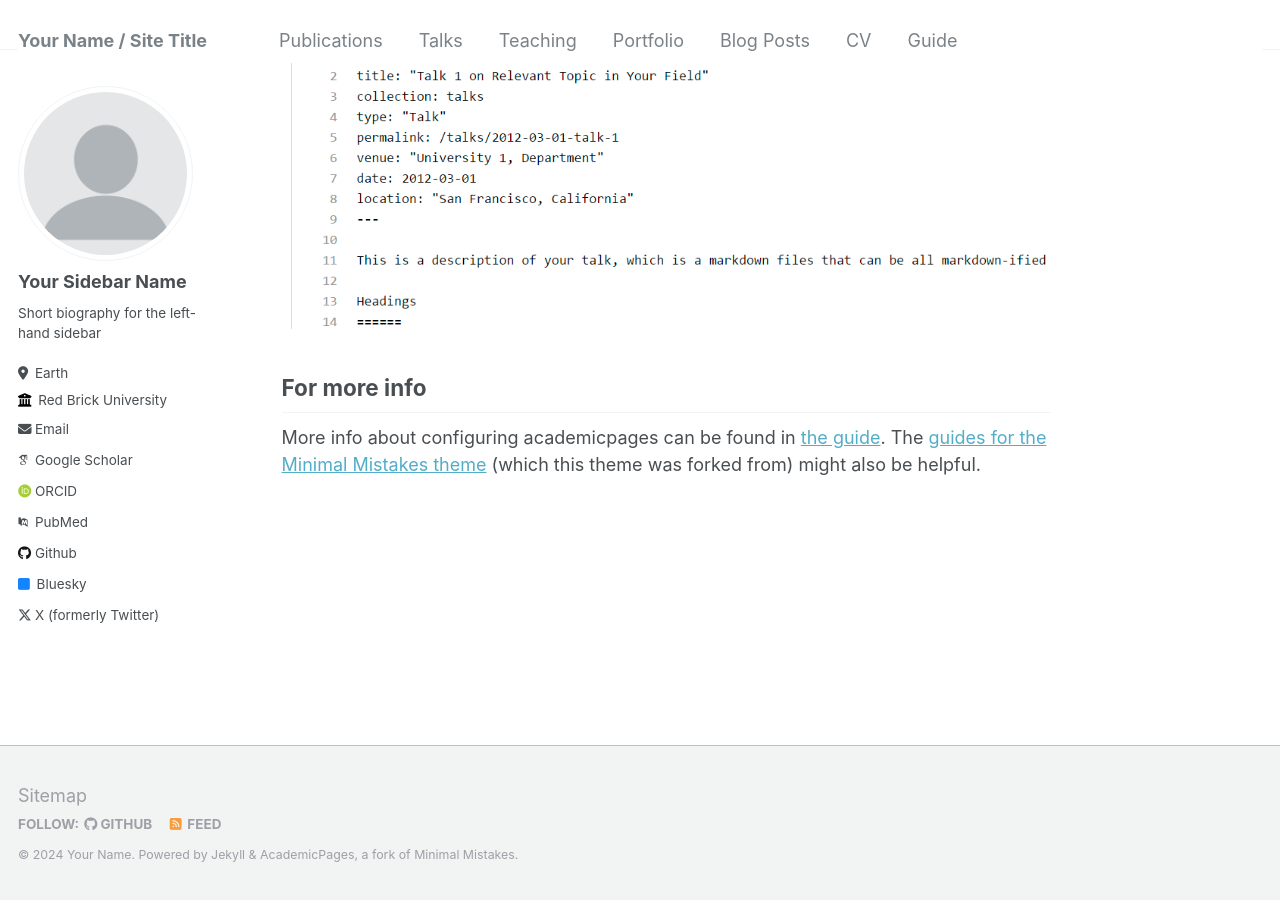
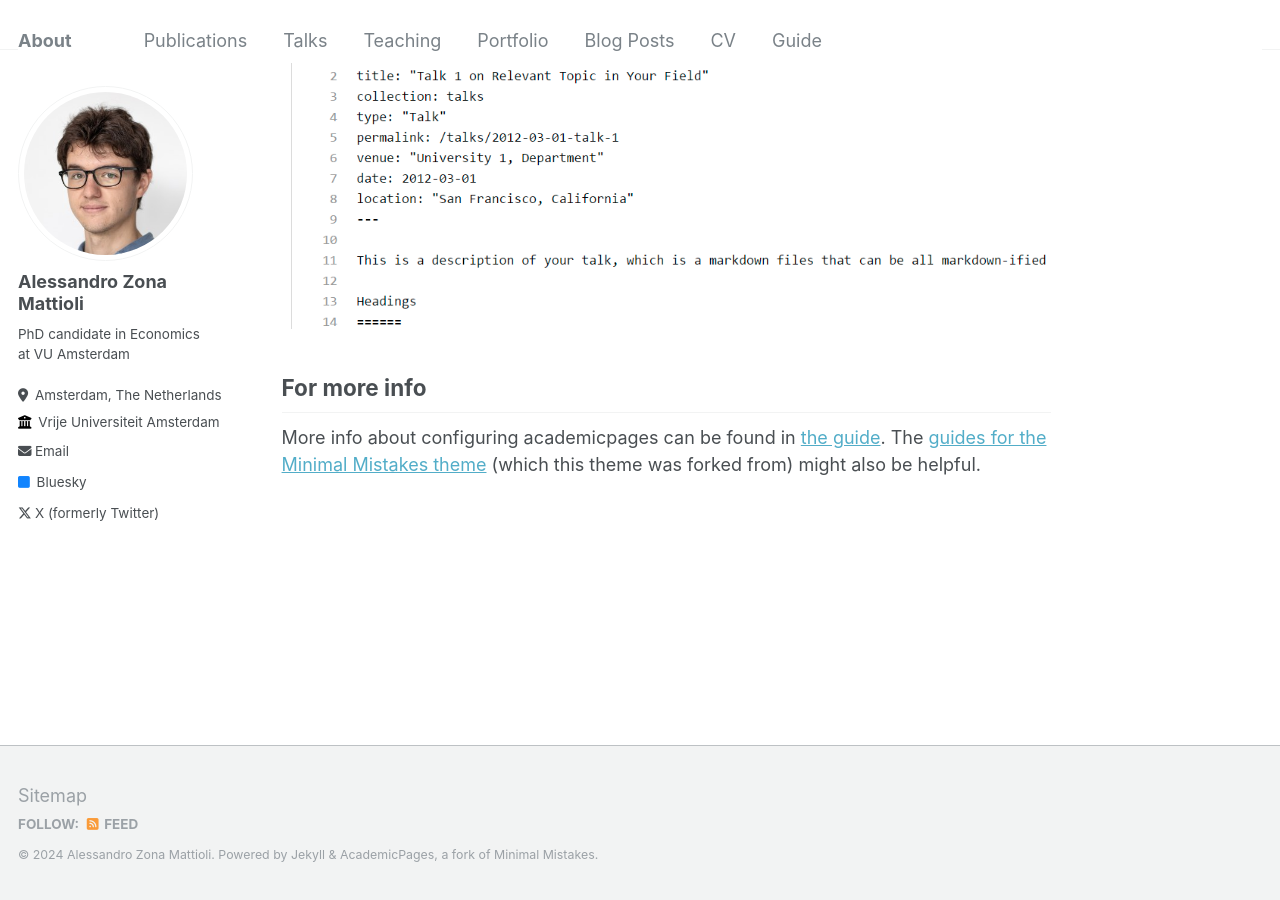
Before and after one commit to zmale/alessandrozonamattioli.github.io, a Jekyll site: the page built from _pages/about.md, in a window 1280 px wide and 900 px high, scrolled down 2640 px. Built offline with Jekyll 4.4.1, drawn with Linux system fonts in a browser that asks for light colours; some web fonts are replaced.

Commit message:
Update _config.yml
Udate _config.yml with my personal data

```diff
--- a/_config.yml
+++ b/_config.yml
@@ -8,41 +8,41 @@
 
 # Basic Site Settings
 locale                   : "en-US"
-title                    : "Your Name / Site Title"
+title                    : "About"
 title_separator          : "-"
-name                     : &name "Your Name"
+name                     : &name "Alessandro Zona Mattioli"
 description              : &description "personal description"
-url                      : https://academicpages.github.io # the base hostname & protocol for your site e.g. "https://mmistakes.github.io"
+url                      : "https://zmale.github.io/alessandrozonamattioli.github.io/" # the base hostname & protocol for your site e.g. "https://mmistakes.github.io"
 baseurl                  : "" # the subpath of your site, e.g. "/blog"
-repository               : "academicpages/academicpages.github.io"
+repository               : "zmale/alessandrozonamattioli.github.io"
 
 # Site Author - The following control what appear as part of the author content on the side bar.
 #               If a field is blank the icon and link will not appear, otherwise it will be shown.
 #               Additional customization can be done by editing /_includes/author-profile.html
 author:
   # Biographic information
-  avatar           : "profile.png"
-  name             : "Your Sidebar Name"
+  avatar           : "self_picture.jpg"
+  name             : "Alessandro Zona Mattioli"
   pronouns         : # example: "she/her"
-  bio              : "Short biography for the left-hand sidebar"
-  location         : "Earth"
-  employer         : "Red Brick University"
+  bio              : "PhD candidate in Economics at VU Amsterdam"
+  location         : "Amsterdam, The Netherlands"
+  employer         : "Vrije Universiteit Amsterdam"
   uri              : # URL
-  email            : "none@example.org"
+  email            : "a.zonamattioli@vu.nl"
 
   # Academic websites
   arxiv            : # URL - Update with the correct link to your profile
-  googlescholar    : "https://scholar.google.com/citations?user=PS_CX0AAAAAJ"
+  googlescholar    : #"https://scholar.google.com/citations?user=PS_CX0AAAAAJ"
   impactstory      : # URL
-  orcid            : "http://orcid.org/yourorcidurl"
-  pubmed           : "https://www.ncbi.nlm.nih.gov/pubmed/?term=john+snow"
+  orcid            : #"http://orcid.org/yourorcidurl"
+  pubmed           : #"https://www.ncbi.nlm.nih.gov/pubmed/?term=john+snow"
   researchgate     : # URL
 
   # Repositories and software development
   bitbucket        : # Username - Update with your username on the site
   codepen          : # Username
   dribbble         : # Username
-  github           : "academicpages"
+  github           : #"zmale"
   kaggle           : # Username
   stackoverflow    : # User number or user number and name (i.e., use "1" or "1/jeff-atwood")
 
@@ -120,7 +120,7 @@ yandex_site_verification :
 
 # Social Sharing
 twitter:
-  username               : &twitter
+  username               : &Alessandro_ZM
 facebook:
   username               :
   app_id                 :
```
